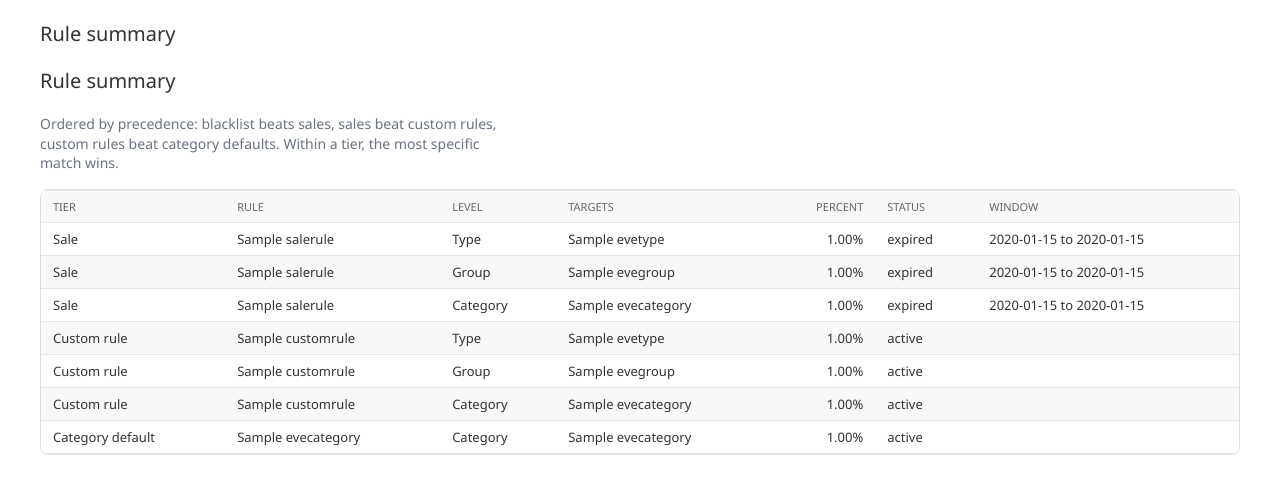
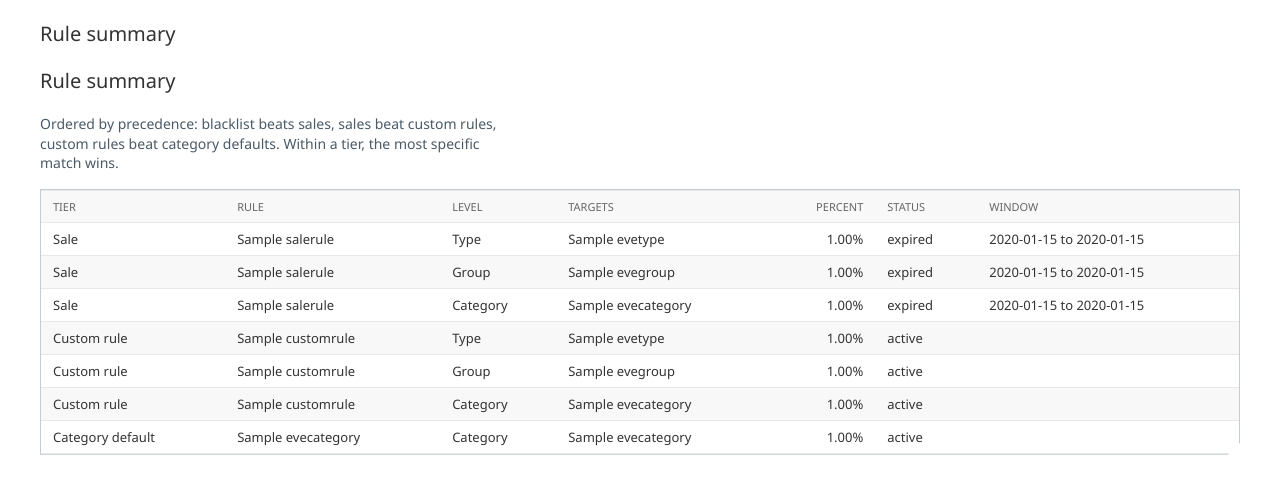
Before and after one commit to quagtus/eve-buyback, a Django app: page /admin/pricing/summary/ in a window 1280 px wide. Shown: the part 92-586 px from the top of the page. Run offline with Django 5.2, Linux system fonts and the light colour scheme; a user stored in the database is signed in; tables that the repository leaves empty hold one stand-in row (values such as "Sample post"); data that the repository does not hold is empty.

Commit message:
Recolour the rule summary page for the EVE palette

```diff
--- a/pricing/templates/pricing/rule_summary.html
+++ b/pricing/templates/pricing/rule_summary.html
@@ -2,15 +2,16 @@
 
 {% block content %}
   <h1>Rule summary</h1>
-  <p style="color:#6b7280;max-width:60ch">
+  <p style="color:#4a5a66;max-width:60ch">
     Ordered by precedence: blacklist beats sales, sales beat custom rules,
     custom rules beat category defaults. Within a tier, the most specific
     match wins.
   </p>
 
-  <div style="overflow-x:auto;border:1px solid #d8dee9;border-radius:8px;margin-top:1rem">
+  <div style="overflow-x:auto;border:1px solid #c2ccd2;margin-top:1rem;
+              clip-path:polygon(0 0,100% 0,100% calc(100% - 12px),calc(100% - 12px) 100%,0 100%)">
     <table style="width:100%;border-collapse:collapse;font-size:14px">
-      <thead style="background:#eceff4">
+      <thead style="background:#e4e9ec">
         <tr>
           <th style="text-align:left;padding:8px 12px">Tier</th>
           <th style="text-align:left;padding:8px 12px">Rule</th>
@@ -23,7 +24,7 @@
       </thead>
       <tbody>
         {% for row in rows %}
-          <tr style="border-top:1px solid #d8dee9">
+          <tr style="border-top:1px solid #c2ccd2">
             <td style="padding:8px 12px">{{ row.kind }}</td>
             <td style="padding:8px 12px">{{ row.label }}</td>
             <td style="padding:8px 12px">{{ row.level }}</td>
```
